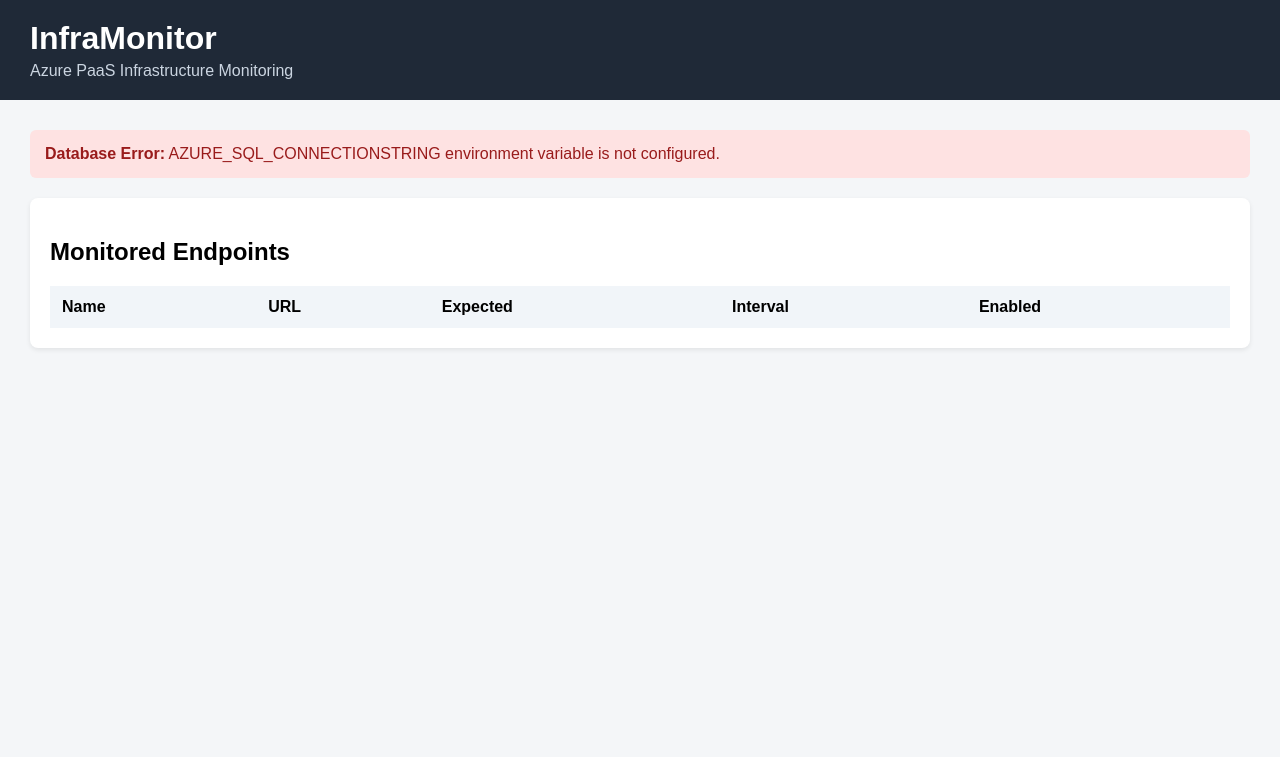
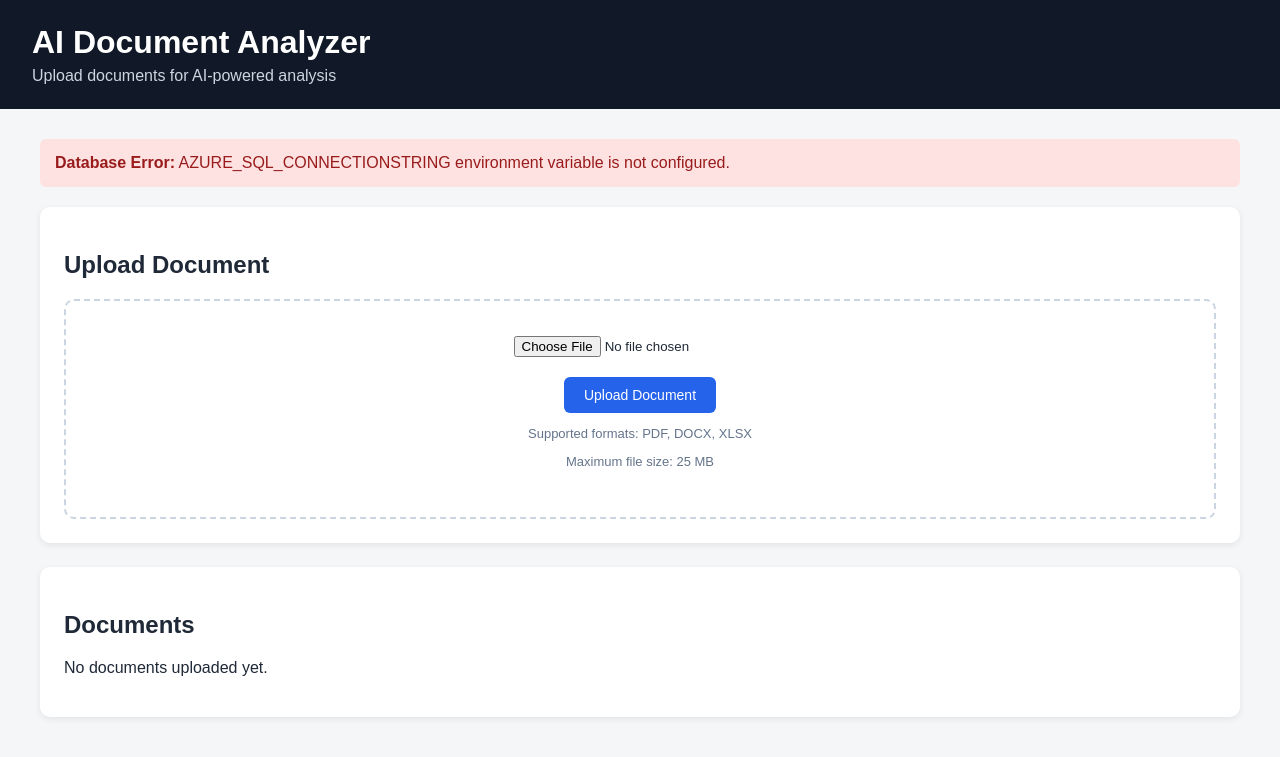
Before and after one commit to weaver09/app-inframon-mww, a Flask app: page / in a window 1280 px wide. Shown: the top 757 px of the page. Run offline with Flask 3, Linux system fonts and the light colour scheme; lists and menus that the app fills with data are empty.

Commit message:
Update HTML template for AI Document Analyzer

```diff
--- a/templates/index.html
+++ b/templates/index.html
@@ -1,22 +1,28 @@
 <!DOCTYPE html>
 <html lang="en">
+
 <head>
+
     <meta charset="UTF-8">
-    <meta name="viewport" content="width=device-width, initial-scale=1.0">
 
-    <title>InfraMonitor</title>
+    <meta name="viewport"
+          content="width=device-width, initial-scale=1.0">
+
+    <title>AI Document Analyzer</title>
 
     <style>
+
         body {
+            margin: 0;
             font-family: Arial, sans-serif;
             background: #f4f6f8;
-            margin: 0;
+            color: #1f2937;
         }
 
         .header {
-            background: #1f2937;
+            background: #111827;
             color: white;
-            padding: 20px 30px;
+            padding: 24px 32px;
         }
 
         .header h1 {
@@ -24,19 +30,47 @@
         }
 
         .header p {
-            margin: 5px 0 0 0;
+            margin: 6px 0 0 0;
             color: #cbd5e1;
         }
 
         .container {
-            padding: 30px;
+            max-width: 1200px;
+            margin: 30px auto;
+            padding: 0 20px;
         }
 
         .card {
             background: white;
-            border-radius: 8px;
-            padding: 20px;
-            box-shadow: 0 2px 5px rgba(0,0,0,.08);
+            border-radius: 10px;
+            padding: 24px;
+            margin-bottom: 24px;
+            box-shadow: 0 2px 6px rgba(0,0,0,.08);
+        }
+
+        .upload-box {
+            border: 2px dashed #cbd5e1;
+            border-radius: 10px;
+            padding: 35px;
+            text-align: center;
+        }
+
+        input[type=file] {
+            margin-bottom: 20px;
+        }
+
+        button {
+            background: #2563eb;
+            color: white;
+            border: none;
+            padding: 10px 20px;
+            border-radius: 6px;
+            cursor: pointer;
+            font-size: 14px;
+        }
+
+        button:hover {
+            background: #1d4ed8;
         }
 
         table {
@@ -45,26 +79,37 @@
         }
 
         th {
+            background: #f1f5f9;
             text-align: left;
-            background: #f1f5f9;
             padding: 12px;
         }
 
         td {
             padding: 12px;
-            border-bottom: 1px solid #ddd;
+            border-bottom: 1px solid #e5e7eb;
         }
 
-        .enabled {
-            color: green;
+        .status {
             font-weight: bold;
         }
 
-        .disabled {
-            color: #999;
+        .flash-success {
+            background: #dcfce7;
+            color: #166534;
+            padding: 12px;
+            border-radius: 6px;
+            margin-bottom: 20px;
         }
 
-        .error {
+        .flash-error {
+            background: #fee2e2;
+            color: #991b1b;
+            padding: 12px;
+            border-radius: 6px;
+            margin-bottom: 20px;
+        }
+
+        .error-box {
             background: #fee2e2;
             color: #991b1b;
             padding: 15px;
@@ -72,88 +117,191 @@
             margin-bottom: 20px;
         }
 
-        a {
-            color: #2563eb;
-            text-decoration: none;
+        .file-type {
+            text-transform: uppercase;
         }
+
+        .subtext {
+            color: #64748b;
+            font-size: 13px;
+        }
+
     </style>
+
 </head>
 
 <body>
 
 <div class="header">
-    <h1>InfraMonitor</h1>
-    <p>Azure PaaS Infrastructure Monitoring</p>
+
+    <h1>AI Document Analyzer</h1>
+
+    <p>
+        Upload documents for AI-powered analysis
+    </p>
+
 </div>
+
 
 <div class="container">
 
+
+    {% with messages = get_flashed_messages(with_categories=true) %}
+
+        {% if messages %}
+
+            {% for category, message in messages %}
+
+                <div class="flash-{{ category }}">
+                    {{ message }}
+                </div>
+
+            {% endfor %}
+
+        {% endif %}
+
+    {% endwith %}
+
+
     {% if error_message %}
-    <div class="error">
-        <strong>Database Error:</strong>
-        {{ error_message }}
-    </div>
+
+        <div class="error-box">
+
+            <strong>Database Error:</strong>
+
+            {{ error_message }}
+
+        </div>
+
     {% endif %}
+
 
     <div class="card">
 
-        <h2>Monitored Endpoints</h2>
+        <h2>Upload Document</h2>
+
+        <div class="upload-box">
+
+            <form
+                method="POST"
+                action="/upload"
+                enctype="multipart/form-data"
+            >
+
+                <input
+                    type="file"
+                    name="file"
+                    accept=".pdf,.docx,.xlsx"
+                    required
+                >
+
+                <br>
+
+                <button type="submit">
+                    Upload Document
+                </button>
+
+            </form>
+
+            <p class="subtext">
+                Supported formats: PDF, DOCX, XLSX
+            </p>
+
+            <p class="subtext">
+                Maximum file size: 25 MB
+            </p>
+
+        </div>
+
+    </div>
+
+
+    <div class="card">
+
+        <h2>Documents</h2>
+
+        {% if documents %}
 
         <table>
 
             <thead>
+
                 <tr>
-                    <th>Name</th>
-                    <th>URL</th>
-                    <th>Expected</th>
-                    <th>Interval</th>
-                    <th>Enabled</th>
+
+                    <th>File Name</th>
+                    <th>Type</th>
+                    <th>Size</th>
+                    <th>Status</th>
+                    <th>Uploaded</th>
+
                 </tr>
+
             </thead>
+
 
             <tbody>
 
-            {% for endpoint in endpoints %}
+                {% for document in documents %}
 
                 <tr>
 
                     <td>
-                        <strong>{{ endpoint.Name }}</strong>
+                        {{ document.FileName }}
+                    </td>
+
+                    <td class="file-type">
+                        {{ document.FileType }}
                     </td>
 
                     <td>
-                        <a href="{{ endpoint.Url }}" target="_blank">
-                            {{ endpoint.Url }}
-                        </a>
+
+                        {% if document.FileSizeBytes %}
+
+                            {{
+                                "%.2f"|format(
+                                    document.FileSizeBytes
+                                    / 1024
+                                    / 1024
+                                )
+                            }}
+                            MB
+
+                        {% else %}
+
+                            N/A
+
+                        {% endif %}
+
+                    </td>
+
+                    <td class="status">
+                        {{ document.Status }}
                     </td>
 
                     <td>
-                        HTTP {{ endpoint.ExpectedStatus }}
-                    </td>
-
-                    <td>
-                        {{ endpoint.CheckInterval }} min
-                    </td>
-
-                    <td>
-                        {% if endpoint.IsEnabled %}
-                            <span class="enabled">Yes</span>
-                        {% else %}
-                            <span class="disabled">No</span>
-                        {% endif %}
+                        {{ document.UploadDate }}
                     </td>
 
                 </tr>
 
-            {% endfor %}
+                {% endfor %}
 
             </tbody>
 
         </table>
 
+        {% else %}
+
+            <p>No documents uploaded yet.</p>
+
+        {% endif %}
+
     </div>
+
 
 </div>
 
+
 </body>
+
 </html>
```
